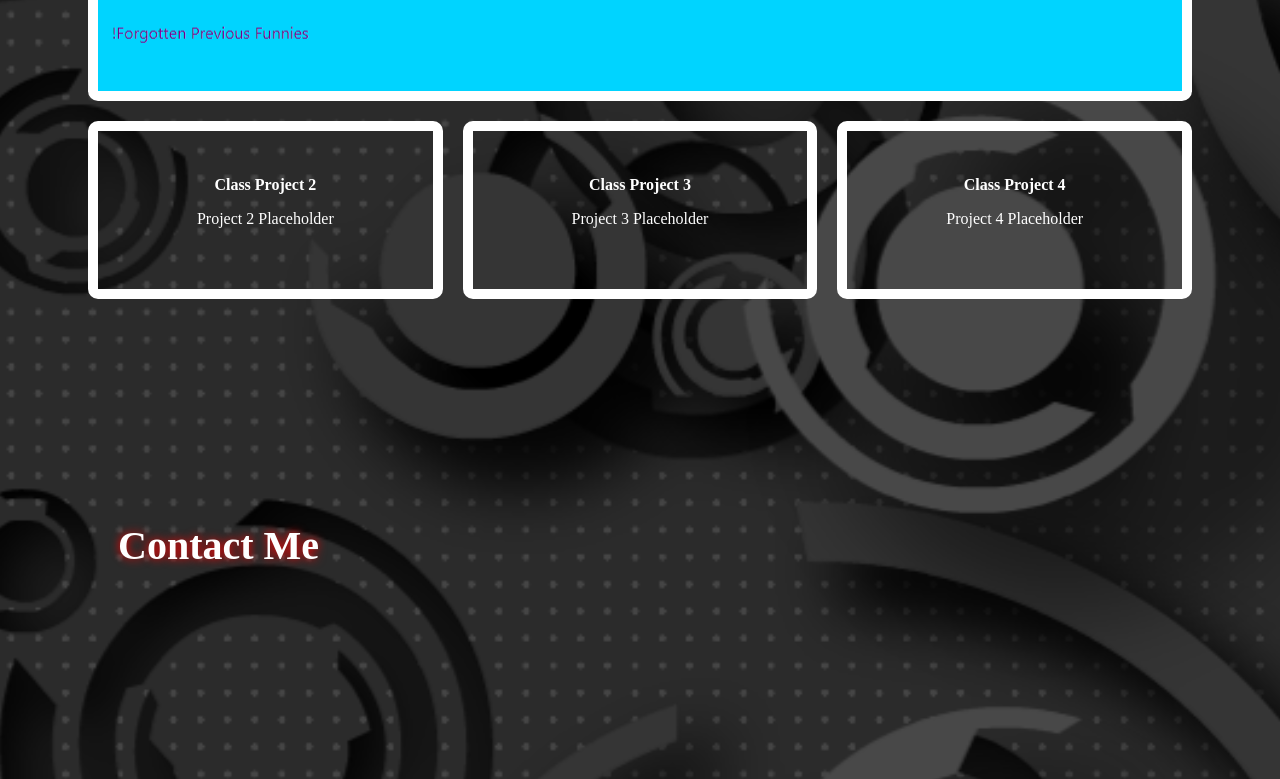
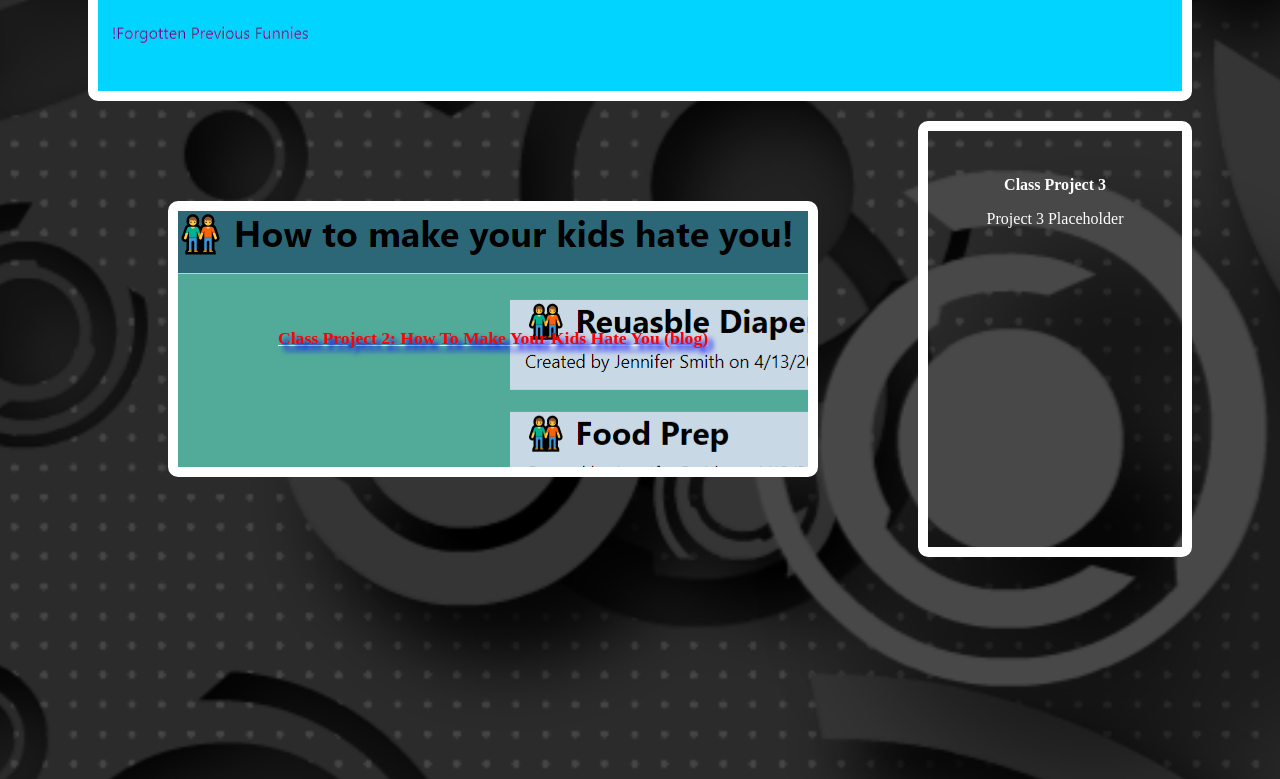
Before and after one commit to JJGAvery/Class-Portfolio, a plain HTML site: page index.html in a window 1280 px wide. Shown: the part 1433-2212 px from the top of the page. Drawn offline with Linux system fonts and the light colour scheme.

Commit message:
added styling in css file for the second class project. added screenshot for styling to image folder

```diff
--- a/assets/css/style.css
+++ b/assets/css/style.css
@@ -98,6 +98,21 @@ img {
     color: red;
 }
 
+.box2 {
+    border-radius: 10px;
+    border-style: solid;
+    border-width: 10px;
+    padding: 100px;
+    width: 100%;
+    flex: auto;
+    background-image: url("../images/How-To-Make-Your-Kids-Hate-You-Project-2-Screenshot.png");
+}
+
+.box2 p{
+    color: red;
+}
+
+
 .box {
     border-radius: 10px;
     border-style: solid;
--- a/index.html
+++ b/index.html
@@ -43,17 +43,16 @@
               <strong>Class Project 1: Cocktail Master</strong>
           </p>
         </a>
-        <section class="box">
-          <header><strong>Class Project 2</strong></header>
-          <p>Project 2 Placeholder</p>
+        <section class="container">
+          <a href="https://desolate-earth-12102.herokuapp.com/" target="_blank" class="box2">
+            <p>
+                <strong>Class Project 2: How To Make Your Kids Hate You (blog)</strong>
+            </p>
+          </a>
         </section>
         <section class="box">
           <header><strong>Class Project 3</strong></header>
           <p>Project 3 Placeholder</p>
-        </section>
-        <section class="box">
-          <header><strong>Class Project 4</strong></header>
-          <p>Project 4 Placeholder</p>
         </section>
     </div>
   </div>
```
Also changed, not shown: assets/images/How-To-Make-Your-Kids-Hate-You-Project-2-Screenshot.png (added).
